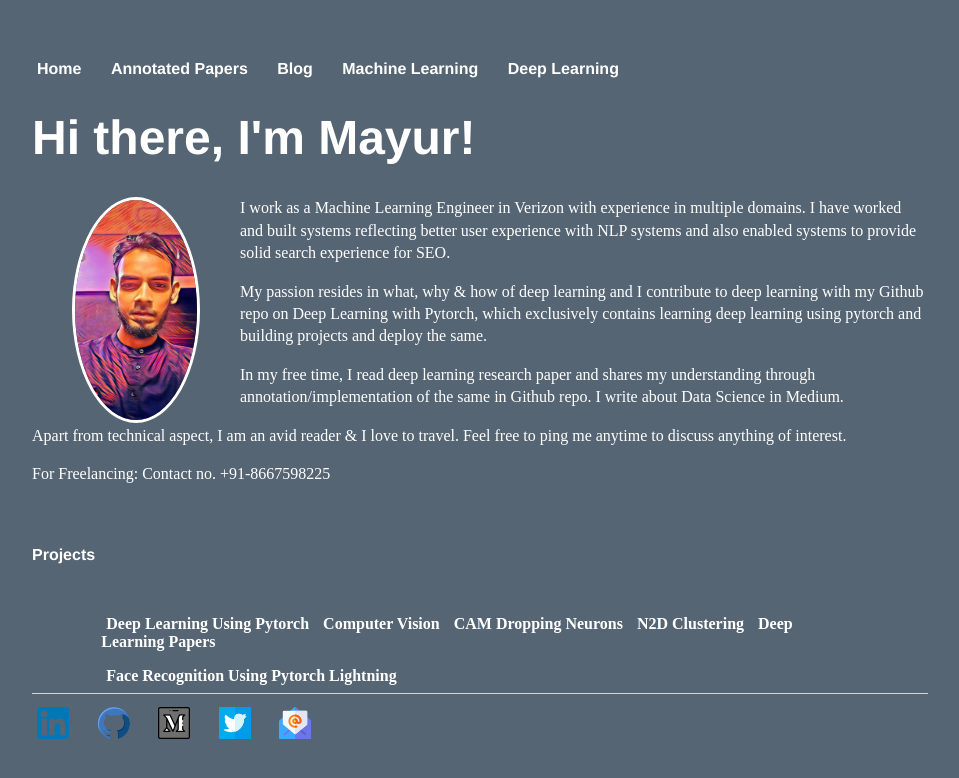
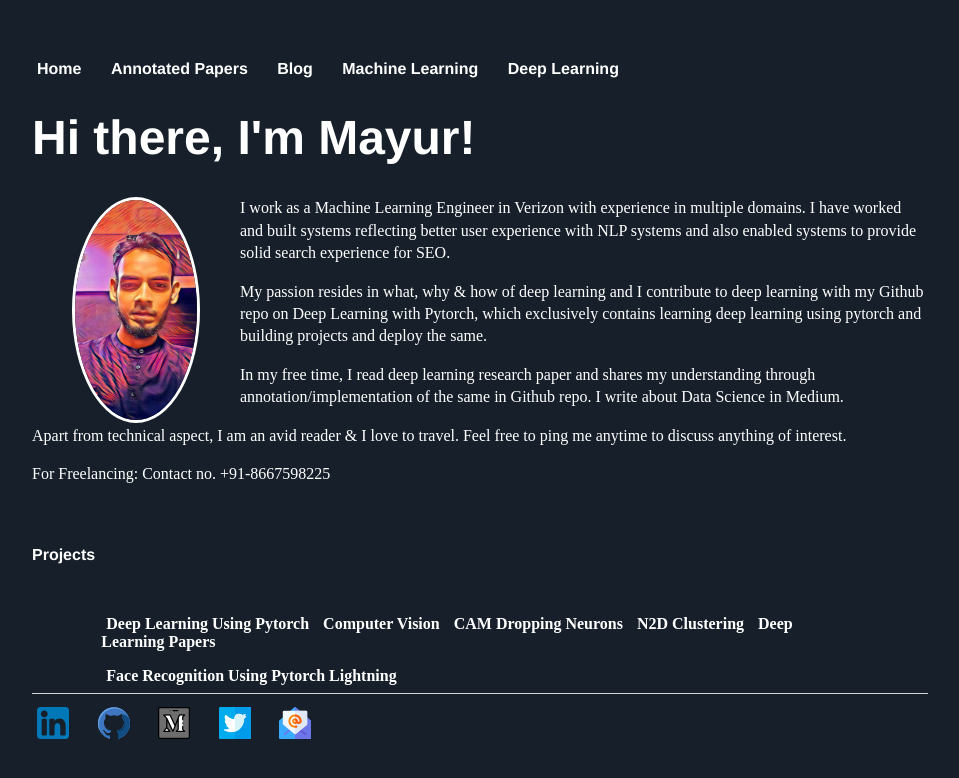
Before and after one commit to Mayurji/mayurji.github.io, a Jekyll site: the page built from index.html, in a window 1280 px wide. Shown: the top 778 px of the page, without its empty margins (160-1119 px from the left). Built offline with Jekyll 4.4.1, drawn with Linux system fonts in a browser that asks for light colours.

Commit message:
Update default.html

```diff
--- a/_layouts/default.html
+++ b/_layouts/default.html
@@ -6,7 +6,7 @@
 		<link rel="stylesheet" type="text/css" href="/css/main.css">
 		<meta name="google-site-verification" content="Qml5-eorENd39vL-Z5OR_K_4Bj_tpO87ApQX8cGYQkc" />
 	</head>
-	<body style="background-color:  #566573;">
+	<body style="background-color:  #17202a;">
 		<nav>
     		<ul>
         		<li><a href="/">Home</a></li>
```
